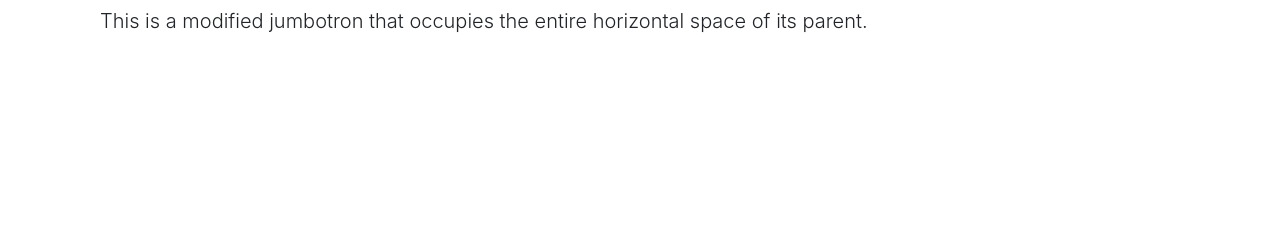
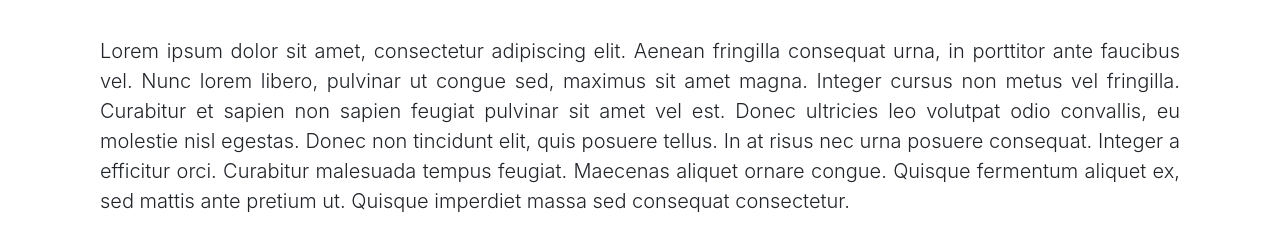
Before and after one commit to yanirhaim/AlgoTrade, a Django app: template templates/stock.html in a window 1280 px wide. Shown: the part 305-557 px from the top of the page. Run offline with Django 3.2, Linux system fonts and the light colour scheme; the template is opened without the code that fills it, so the values that code supplies are empty; some libraries are stand-ins or nearby versions.

Commit message:
styling stock page

```diff
--- a/templates/stock.html
+++ b/templates/stock.html
@@ -8,7 +8,9 @@
     <h1 class="display-10">{{api.companyName}}</h1>
     <hr class="my-4">
     <canvas id="myChart"></canvas>
-    <p class="lead">This is a modified jumbotron that occupies the entire horizontal space of its parent.</p>
+    <p class="lead" align='justify'> <br/>
+      Lorem ipsum dolor sit amet, consectetur adipiscing elit. Aenean fringilla consequat urna, in porttitor ante faucibus vel. Nunc lorem libero, pulvinar ut congue sed, maximus sit amet magna. Integer cursus non metus vel fringilla. Curabitur et sapien non sapien feugiat pulvinar sit amet vel est. Donec ultricies leo volutpat odio convallis, eu molestie nisl egestas. Donec non tincidunt elit, quis posuere tellus. In at risus nec urna posuere consequat. Integer a efficitur orci. Curabitur malesuada tempus feugiat. Maecenas aliquet ornare congue. Quisque fermentum aliquet ex, sed mattis ante pretium ut. Quisque imperdiet massa sed consequat consectetur.
+    </p>
   </div>
 
   <ul class="list-group w-25 p-3">
```
